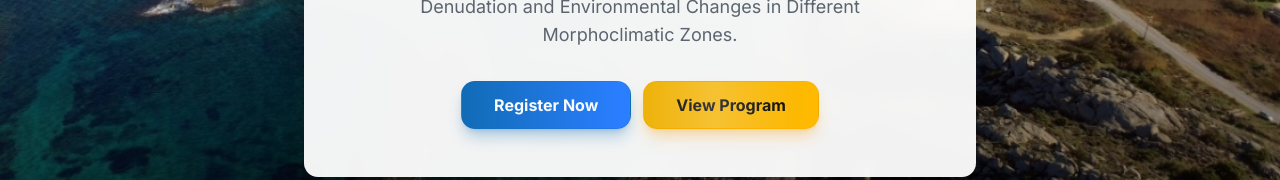
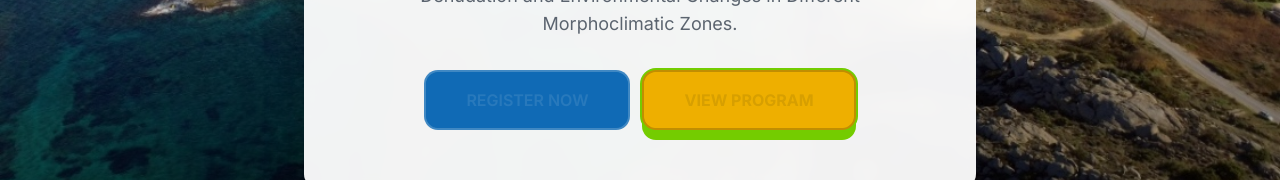
Before and after one commit to uoa-gr/denuchange, a React (Vite) app in the folder website/: page / in a window 1280 px wide. Shown: the part 430-610 px from the top of the page. Built offline with nearby package versions, Linux system fonts and the light colour scheme; no server answers.

Commit message:
chore: Apply 3D CSS style to buttons

```diff
--- a/website/src/components/ui/button.tsx
+++ b/website/src/components/ui/button.tsx
@@ -1,35 +1,33 @@
 import * as React from "react"
 import { Slot } from "@radix-ui/react-slot"
 import { cva, type VariantProps } from "class-variance-authority"
-import { motion } from "framer-motion"
-
 import { cn } from "@/lib/utils"
 
 const buttonVariants = cva(
-  "group relative inline-flex items-center justify-center gap-2 whitespace-nowrap rounded-lg text-sm font-bold transition-all duration-300 disabled:pointer-events-none disabled:opacity-50 [&_svg]:pointer-events-none [&_svg:not([class*='text-'])]:size-5 shrink-0 [&_svg]:shrink-0 outline-none focus-visible:ring-2 focus-visible:ring-primary/50 cursor-pointer overflow-hidden",
+  "inline-flex items-center justify-center gap-2 whitespace-nowrap text-sm font-semibold transition-all duration-200 disabled:pointer-events-none disabled:opacity-50 [&_svg]:pointer-events-none [&_svg:not([class*='text-'])]:size-4.5 shrink-0 [&_svg]:shrink-0 outline-none cursor-pointer relative uppercase transform-style-3d",
   {
     variants: {
       variant: {
         default:
-          "bg-gradient-to-r from-primary to-blue-500 text-primary-foreground shadow-lg shadow-primary/30 hover:shadow-primary/50 hover:from-blue-500 hover:to-primary border border-primary/20",
+          "text-primary-foreground bg-primary border-2 border-primary-foreground/20 rounded-xl shadow-[0_0_0_2px_hsl(var(--primary)),_0_0.625em_0_0_hsl(var(--primary)/20)] hover:-translate-y-1 hover:shadow-[0_0_0_2px_hsl(var(--primary)),_0_0.5em_0_0_hsl(var(--primary)/20)] active:translate-y-[0.75em] active:shadow-[0_0_0_2px_hsl(var(--primary)),_0_0_0_0_hsl(var(--primary)/20)] before:absolute before:inset-0 before:bg-primary/90 before:-translate-z-4 before:rounded-xl",
         destructive:
-          "bg-gradient-to-r from-destructive to-red-500 text-destructive-foreground shadow-md hover:shadow-destructive/50",
+          "text-destructive-foreground bg-destructive border-2 border-destructive-foreground/20 rounded-xl shadow-[0_0_0_2px_hsl(var(--destructive)),_0_0.625em_0_0_hsl(var(--destructive)/20)] hover:-translate-y-1 hover:shadow-[0_0_0_2px_hsl(var(--destructive)),_0_0.5em_0_0_hsl(var(--destructive)/20)] active:translate-y-[0.75em] active:shadow-[0_0_0_2px_hsl(var(--destructive)),_0_0_0_0_hsl(var(--destructive)/20)] before:absolute before:inset-0 before:bg-destructive/90 before:-translate-z-4 before:rounded-xl",
         outline:
-          "border-2 border-input bg-background shadow-sm hover:border-primary/50 hover:bg-primary/5 hover:text-primary transition-colors",
+          "text-foreground bg-background border-2 border-input rounded-xl shadow-[0_0_0_2px_hsl(var(--input)),_0_0.625em_0_0_hsl(var(--muted))] hover:-translate-y-1 hover:shadow-[0_0_0_2px_hsl(var(--input)),_0_0.5em_0_0_hsl(var(--muted))] hover:bg-muted/50 active:translate-y-[0.75em] active:shadow-[0_0_0_2px_hsl(var(--input)),_0_0_0_0_hsl(var(--muted))] before:absolute before:inset-0 before:bg-background/90 before:-translate-z-4 before:rounded-xl",
         secondary:
-          "bg-gradient-to-r from-secondary to-slate-200 text-secondary-foreground shadow-sm hover:shadow-md",
-        ghost: "hover:bg-primary/10 hover:text-primary",
+          "text-secondary-foreground bg-secondary border-2 border-secondary-foreground/10 rounded-xl shadow-[0_0_0_2px_hsl(var(--secondary-foreground)/10),_0_0.625em_0_0_hsl(var(--secondary)/80)] hover:-translate-y-1 hover:shadow-[0_0_0_2px_hsl(var(--secondary-foreground)/10),_0_0.5em_0_0_hsl(var(--secondary)/80)] active:translate-y-[0.75em] active:shadow-[0_0_0_2px_hsl(var(--secondary-foreground)/10),_0_0_0_0_hsl(var(--secondary)/80)] before:absolute before:inset-0 before:bg-secondary/90 before:-translate-z-4 before:rounded-xl",
+        ghost: "hover:bg-primary/5 hover:text-primary transition-colors rounded-lg",
         link: "text-primary underline-offset-4 hover:underline",
         warning:
-          "bg-gradient-to-r from-[var(--warning)] to-amber-400 text-[var(--warning-foreground)] shadow-lg shadow-amber-500/30 hover:shadow-amber-500/50 hover:from-amber-400 hover:to-[var(--warning)] border border-amber-500/20",
+          "text-[var(--warning-foreground)] bg-[var(--warning)] border-2 border-[var(--warning-foreground)]/20 rounded-xl shadow-[0_0_0_2px_hsl(86_100%_40%),_0_0.625em_0_0_hsl(86_100%_40%/20)] hover:-translate-y-1 hover:shadow-[0_0_0_2px_hsl(86_100%_40%),_0_0.5em_0_0_hsl(86_100%_40%/20)] active:translate-y-[0.75em] active:shadow-[0_0_0_2px_hsl(86_100%_40%),_0_0_0_0_hsl(86_100%_40%/20)] before:absolute before:inset-0 before:bg-[var(--warning)]/90 before:-translate-z-4 before:rounded-xl",
       },
       size: {
-        default: "h-11 px-6 py-2 has-[>svg]:px-4",
-        sm: "h-9 rounded-md gap-1.5 px-4 has-[>svg]:px-3",
-        lg: "h-12 rounded-xl px-8 text-base has-[>svg]:px-5",
-        icon: "size-11 rounded-lg",
-        "icon-sm": "size-9 rounded-md",
-        "icon-lg": "size-12 rounded-xl",
+        default: "px-8 py-3.5 text-[15px] mb-[0.625em]",
+        sm: "px-6 py-2.5 text-sm mb-[0.625em]",
+        lg: "px-10 py-4 text-base mb-[0.625em]",
+        icon: "size-11 mb-[0.625em]",
+        "icon-sm": "size-9 mb-[0.625em]",
+        "icon-lg": "size-12 mb-[0.625em]",
       },
     },
     defaultVariants: {
@@ -46,27 +44,14 @@ export interface ButtonProps
 }
 
 // Ensure the Slot can take motion props
-// eslint-disable-next-line @typescript-eslint/no-explicit-any
-const MotionSlot = motion.create ? motion.create(Slot) : (motion as any)(Slot)
-
 const Button = React.forwardRef<HTMLButtonElement, ButtonProps>(
   ({ className, variant, size, asChild = false, ...props }, ref) => {
-    const Comp = asChild ? MotionSlot : motion.button
-
-    // Classes for the inner shine effect, applied using a wrapper to avoid interfering with Slot and specific variants
-    const isPremiumVariant = variant === "default" || variant === "warning" || variant === "destructive"
+    const Comp = asChild ? Slot : "button"
 
     return (
       <Comp
         ref={ref}
-        whileHover={{ scale: 1.03 }}
-        whileTap={{ scale: 0.96 }}
-        transition={{ type: "spring", stiffness: 400, damping: 25 }}
-        className={cn(
-          buttonVariants({ variant, size, className }),
-          isPremiumVariant &&
-            "before:absolute before:inset-0 before:-translate-x-[150%] before:animate-[shimmer_2.5s_infinite] before:bg-gradient-to-r before:from-transparent before:via-white/20 before:to-transparent"
-        )}
+        className={cn(buttonVariants({ variant, size, className }))}
         {...props}
       />
     )
```
